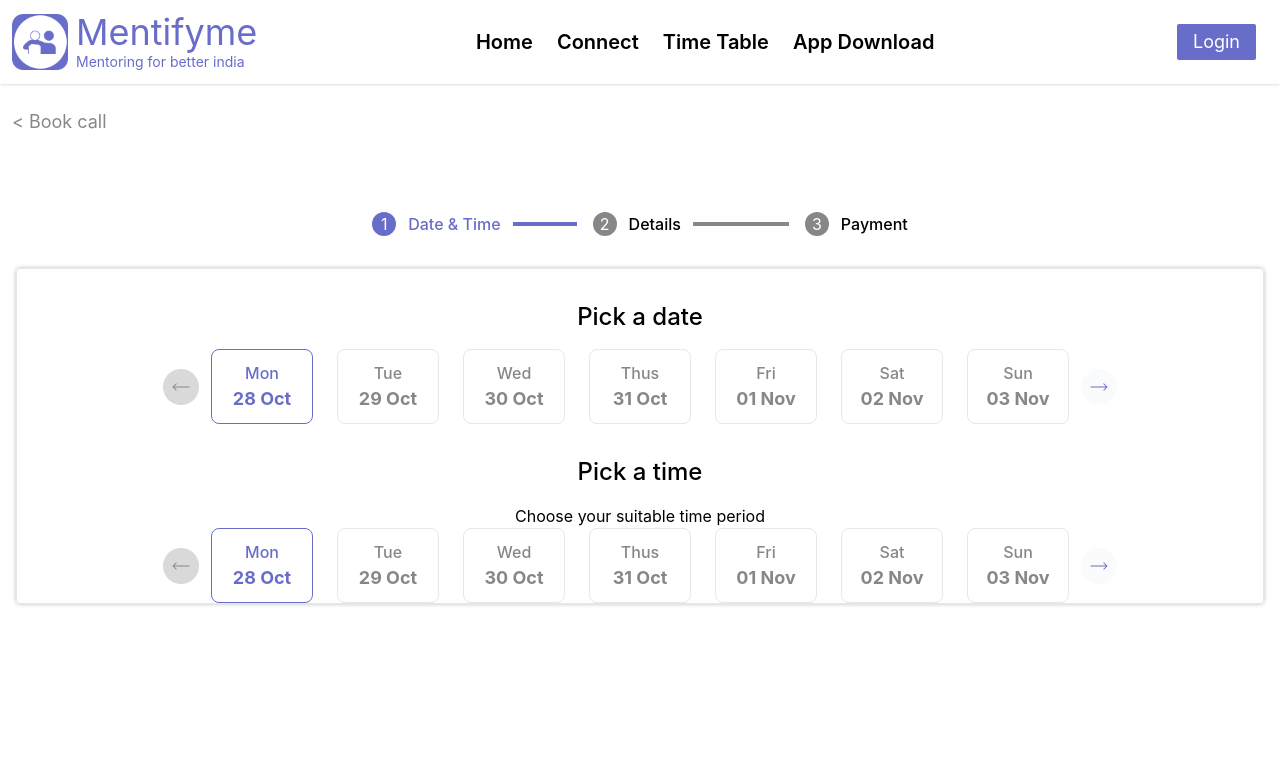
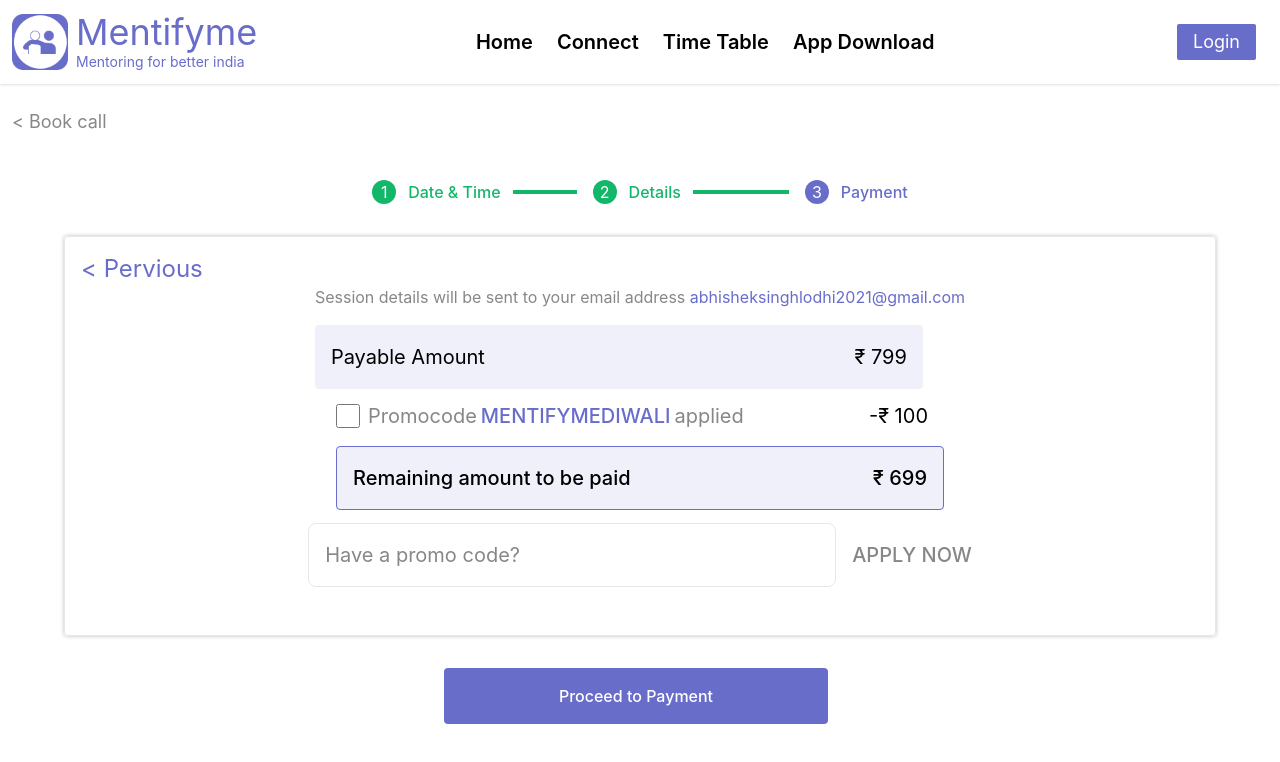
Before and after one commit to shubhashit/Mentifyme, a React (Create React App) app in the folder frontend/: page /payment in a window 1280 px wide. Shown: the top 762 px of the page. Built offline with nearby package versions, Linux system fonts and the light colour scheme.

Commit message:
payment page

```diff
--- /dev/null
+++ b/frontend/src/components/Details.js
@@ -0,0 +1,63 @@
+import React from 'react'
+
+export default function Details() {
+    return (
+        <div className='relative flex flex-col items-center justify-between pt-24'>
+            <div className='absolute left-3 top-6 text-[#878787] text-lg font-normal'>&lt;   Book call</div>
+            <div className='flex flex-row '>
+                <div className='flex flex-row items-center'>
+                    <div className='bg-[#12B76A] w-6 h-6 rounded-full flex justify-center items-center text-white'>1</div>
+                    <div className='text-[#12B76A] ml-3 font-medium'>Date & Time</div>
+                    <div className='h-1 w-16 bg-[#12B76A] ml-3' ></div>
+                </div>
+                <div className='flex flex-row items-center ml-4'>
+                    <div className='bg-[#696DCA] w-6 h-6 rounded-full flex justify-center items-center text-white'>2</div>
+                    <div className='text-[#696DCA] ml-3 font-medium'>Details</div>
+                    <div className='h-1 w-24 bg-[#696DCA] ml-3' ></div>
+                </div>
+                <div className='flex flex-row items-center ml-4'>
+                    <div className='bg-[#878787] w-6 h-6 rounded-full flex justify-center items-center text-white'>3</div>
+                    <div className='text-[black] ml-3 font-medium'>Payment</div>
+                </div>
+            </div>
+            <div className='w-[90%] lg:w-[]]'>
+
+
+            </div>
+            <div className='w-[90%]  rounded mt-8 relative mb-8 flex flex-row items-center justify-between border p-12' style={{ "boxShadow": "0px 0px 4px 0px rgba(0, 0, 0, 0.25)" }}>
+                <div className='absolute text-2xl font-normal top-4 left-4 text-[#696DCA]'>&lt; Pervious</div>
+                <div className='pt-8 pb-8 pl-4 w-[45%]' style={{ "boxShadow": "0px 0px 4px 0px rgba(0, 0, 0, 0.25)" }}>
+                    <div>
+
+                        <div className='text-2xl font-medium '>30 mins call with mentor</div>
+                        <div className='text-base font-normal text-[#878787]'>Video Meeting | 30 mins</div>
+                    </div>
+
+                    <input type='date' className='h-14 bg-[#696DCA1A] rounded-lg w-[80%] pl-4 mt-4 mb-6 text-[#696DCA]'></input>
+
+                    <div className='text-2xl font-medium '>Your stream</div>
+                    <div className='h-[3.5rem] w-[80%] border rounded-lg mb-6'><input type="search" name="IIT JEE" id="" /></div>
+
+                    <div className='font-normal text-[1.375rem]'>₹ 799 <span className='text-xs text-[#878787]'>₹ 999</span></div>
+                </div>
+                <div className='pt-8 pb-8 pl-4 w-[45%]' style={{ "boxShadow": "0px 0px 4px 0px rgba(0, 0, 0, 0.25)" }}>
+
+                    <div className='text-2xl font-medium '>Personal Details</div>
+                    <div className='mt-4'>
+                        <div className='text-xl '>Name</div>
+                        <div><input type="text" className='border h-14 pl-4 w-[80%] rounded-lg mt-2' placeholder='Enter your full name' /></div>
+                    </div>
+                    <div className='mt-4'>
+                        <div className='text-xl '>Mobile number</div>
+                        <div><input type="text" className='border h-14 pl-4 w-[80%] rounded-lg mt-2' placeholder='+91 | enter mobile number' /></div>
+                    </div>
+                    <div className='mt-4'>
+                        <div className='text-xl '>Email address</div>
+                        <div><input type="email" className='border h-14 pl-4 w-[80%] rounded-lg mt-2' placeholder='Enter your email address' /></div>
+                    </div>
+                </div>
+            </div>
+            <div className='w-[24rem] p-4 text-base font-medium bg-[#696DCA] rounded text-[white] flex justify-center items-center mr-2'>Continue & pay</div>
+        </div>
+    )
+}
--- a/frontend/src/components/Payment.js
+++ b/frontend/src/components/Payment.js
@@ -1,12 +1,17 @@
 import React from 'react'
 import Navbar from './Navbar'
 import PickDateTime from './PickDateTime'
+import Details from './Details'
+import PromoCode from './PromoCode'
+
 
 export default function Payment() {
   return (
     <div>
       <Navbar></Navbar>
-      <PickDateTime></PickDateTime>
+      {/* <PickDateTime></PickDateTime> */}
+      {/* <Details></Details> */}
+      <PromoCode></PromoCode>
     </div>
   )
 }
--- a/frontend/src/components/PickDateTime.js
+++ b/frontend/src/components/PickDateTime.js
@@ -5,7 +5,7 @@ import Dateslot from './Dateslot'
 
 export default function PickDateTime() {
     return (
-        <div className='relative flex flex-col items-center justify-between pt-32'>
+        <div className='relative flex flex-col items-center justify-between pt-24'>
             <div className='absolute left-3 top-6 text-[#878787] text-lg font-normal'>&lt;   Book call</div>
             <div className='flex flex-row '>
                 <div className='flex flex-row items-center'>
@@ -23,8 +23,13 @@ export default function PickDateTime() {
                     <div className='text-[black] ml-3 font-medium'>Payment</div>
                 </div>
             </div>
-            <div className='w-[78rem] rounded mt-8 mb-8 flex flex-col items-center border' style={{ "boxShadow": "0px 0px 4px 0px rgba(0, 0, 0, 0.25)" }}>
-                <div className='mt-8 flex flex-col items-center' >
+            <div className='w-[90%] lg:w-[]]'>
+                <div className='font-normal text-2xl'>Choose your stream</div>
+                <div className='h-[3.5rem] w-[25rem] border rounded-lg'><input type="search" name="IIT JEE" id="" /></div>
+
+            </div>
+            <div className='w-[90%]  rounded mt-8 mb-8 flex flex-col items-center border pl-8 pb-8' style={{ "boxShadow": "0px 0px 4px 0px rgba(0, 0, 0, 0.25)" }}>
+                <div className='mt-8 flex flex-col w-full ml-10' >
                     <div className='font-medium text-2xl mb-4'>Pick a date</div>
                     <div className='flex flex-row items-center'>
                         <img src={leftdate} alt="" />
@@ -38,25 +43,39 @@ export default function PickDateTime() {
                         <img src={rightdate} alt="" />
                     </div>
                 </div>
-                <div className='mt-8 flex flex-col items-center' >
+                <div className='mt-8 flex flex-col w-full ml-10' >
                     <div className='font-medium text-2xl mb-4'>Pick a time</div>
-                    <div>Choose your suitable time period</div>
+                    <div className='font-normal text-base  text-[#878787]'>Choose your suitable time period</div>
+                    <div className='flex flex-row mt-3 mb-3'>
+                        <div className='w-[6.5rem] h-[2rem] bg-[#D9D9D9] rounded text-[#878787] flex justify-center items-center mr-2'>Morning</div>
+                        <div className='w-[6.5rem] h-[2rem] bg-[#696DCA] rounded text-[white] flex justify-center items-center mr-2'>Night</div>
+                        <div className='w-[6.5rem] h-[2rem] bg-[#D9D9D9] rounded text-[#878787] flex justify-center items-center'>Afternoon</div>
+                    </div>
                     <div>
 
                     </div>
-                    <div className='flex flex-row items-center'>
+                    <div className='flex flex-row items-center justify-start'>
                         <img src={leftdate} alt="" />
-                        <Dateslot day='Mon' date="28 Oct" color= "#696DCA"></Dateslot>
-                        <Dateslot day='Tue' date="29 Oct" color= "#878787"></Dateslot>
-                        <Dateslot day='Wed' date="30 Oct" color= "#878787"></Dateslot>
-                        <Dateslot day='Thus' date="31 Oct" color= "#878787"></Dateslot>
-                        <Dateslot day='Fri' date="01 Nov" color= "#878787"></Dateslot>
-                        <Dateslot day='Sat' date="02 Nov" color= "#878787"></Dateslot>
-                        <Dateslot day='Sun' date="03 Nov" color= "#878787"></Dateslot>
+                        <div className={`w-[6.375rem] h-[2.9375rem] rounded-lg flex flex-col items-center justify-center border border-[#696DCA] mr-3 ml-3`}>
+                            <div className={`text-[#696DCA] text-lg font-bold`}>8: 30 PM</div>
+                        </div>
+                        <div className={`w-[6.375rem] h-[2.9375rem] rounded-lg flex flex-col items-center justify-center border border-[#D9D9D9] mr-3 ml-3`}>
+                            <div className={`text-[#878787] text-lg font-bold`}>9: 00 PM</div>
+                        </div>
+                        <div className={`w-[6.375rem] h-[2.9375rem] rounded-lg flex flex-col items-center justify-center border border-[#D9D9D9] mr-3 ml-3`}>
+                            <div className={`text-[#878787] text-lg font-bold`}>9: 30 PM</div>
+                        </div>
+                        <div className={`w-[6.375rem] h-[2.9375rem] rounded-lg flex flex-col items-center justify-center border border-[#D9D9D9] mr-3 ml-3`}>
+                            <div className={`text-[#878787] text-lg font-bold`}>10: 00 PM</div>
+                        </div>
+                        <div className={`w-[6.375rem] h-[2.9375rem] rounded-lg flex flex-col items-center justify-center border border-[#D9D9D9] mr-3 ml-3`}>
+                            <div className={`text-[#878787] text-lg font-bold`}>11: 00 PM</div>
+                        </div>
                         <img src={rightdate} alt="" />
                     </div>
                 </div>
             </div>
+            <div className='w-[24rem] p-4 text-base font-medium bg-[#696DCA] rounded text-[white] flex justify-center items-center mr-2'>Continue</div>
         </div>
     )
 }
--- /dev/null
+++ b/frontend/src/components/PromoCode.js
@@ -0,0 +1,59 @@
+import React from 'react'
+
+export default function PromoCode() {
+    return (
+        <div className='relative flex flex-col items-center justify-between pt-24'>
+            <div className='absolute left-3 top-6 text-[#878787] text-lg font-normal'>&lt;   Book call</div>
+            <div className='flex flex-row '>
+                <div className='flex flex-row items-center'>
+                    <div className='bg-[#12B76A] w-6 h-6 rounded-full flex justify-center items-center text-white'>1</div>
+                    <div className='text-[#12B76A] ml-3 font-medium'>Date & Time</div>
+                    <div className='h-1 w-16 bg-[#12B76A] ml-3' ></div>
+                </div>
+                <div className='flex flex-row items-center ml-4'>
+                    <div className='bg-[#12B76A] w-6 h-6 rounded-full flex justify-center items-center text-white'>2</div>
+                    <div className='text-[#12B76A] ml-3 font-medium'>Details</div>
+                    <div className='h-1 w-24 bg-[#12B76A] ml-3' ></div>
+                </div>
+                <div className='flex flex-row items-center ml-4'>
+                    <div className='bg-[#696DCA] w-6 h-6 rounded-full flex justify-center items-center text-white'>3</div>
+                    <div className='text-[#696DCA] ml-3 font-medium'>Payment</div>
+                </div>
+            </div>
+            <div className='w-[90%] lg:w-[]]'>
+
+
+            </div>
+            <div className='w-[90%]  rounded mt-8 relative mb-8  flex flex-col items-center justify-between border p-12 h-[50vh]' style={{ "boxShadow": "0px 0px 4px 0px rgba(0, 0, 0, 0.25)" }}>
+                <div className='absolute text-2xl font-normal top-4 left-4 text-[#696DCA]'>&lt; Pervious</div>
+                <div>
+
+                    <div className='text-base font-normal text-[#878787] '>Session details will be sent to your email address <span className='text-[#696DCA]'>abhisheksinghlodhi2021@gmail.com</span> </div>
+                    <div className='h-16 w-[38rem] text-xl font-normal bg-[#696DCA1A] flex flex-row justify-between items-center pr-4 pl-4 mt-4 rounded'>
+                        <div>Payable Amount</div>
+                        <div>₹ 799</div>
+                    </div>
+                </div>
+                <div>
+
+                    <div className='text-xl font-normal text-[#878787] flex flex-row justify-between items-center'>
+                        <div className='flex flex-row items-center'>
+                            <input className='w-6 h-6 bg-[#696DCA] mr-2' type="checkbox" name="" id="" />
+                            Promocode <span className='text-[#696DCA] font-medium mr-1 ml-1'> MENTIFYMEDIWALI </span>applied
+                        </div>
+                        <div className='text-xl font-normal text-black mr-4'>-₹ 100</div>
+                    </div>
+                    <div className='h-16 w-[38rem] text-xl  bg-[#696DCA1A] flex flex-row justify-between items-center pr-4 pl-4 mt-4 border border-[#696DCA] rounded font-medium'>
+                        <div>Remaining amount to be paid</div>
+                        <div>₹ 699</div>
+                    </div>
+                </div>
+                <div className='flex flex-row justify-between items-center'>
+                    <input type='text' className='h-16 w-[33rem] mr-4 rounded-lg border pl-4 text-xl  outline-none placeholder:text-[#878787]' placeholder='Have a promo code?'></input>
+                    <div className='text-[#878787] text-xl font-medium'>APPLY NOW</div>
+                </div>
+            </div>
+            <div className='w-[24rem] p-4 text-base font-medium bg-[#696DCA] rounded text-[white] flex justify-center items-center mr-2'>Proceed to Payment</div>
+        </div>
+    )
+}
```
